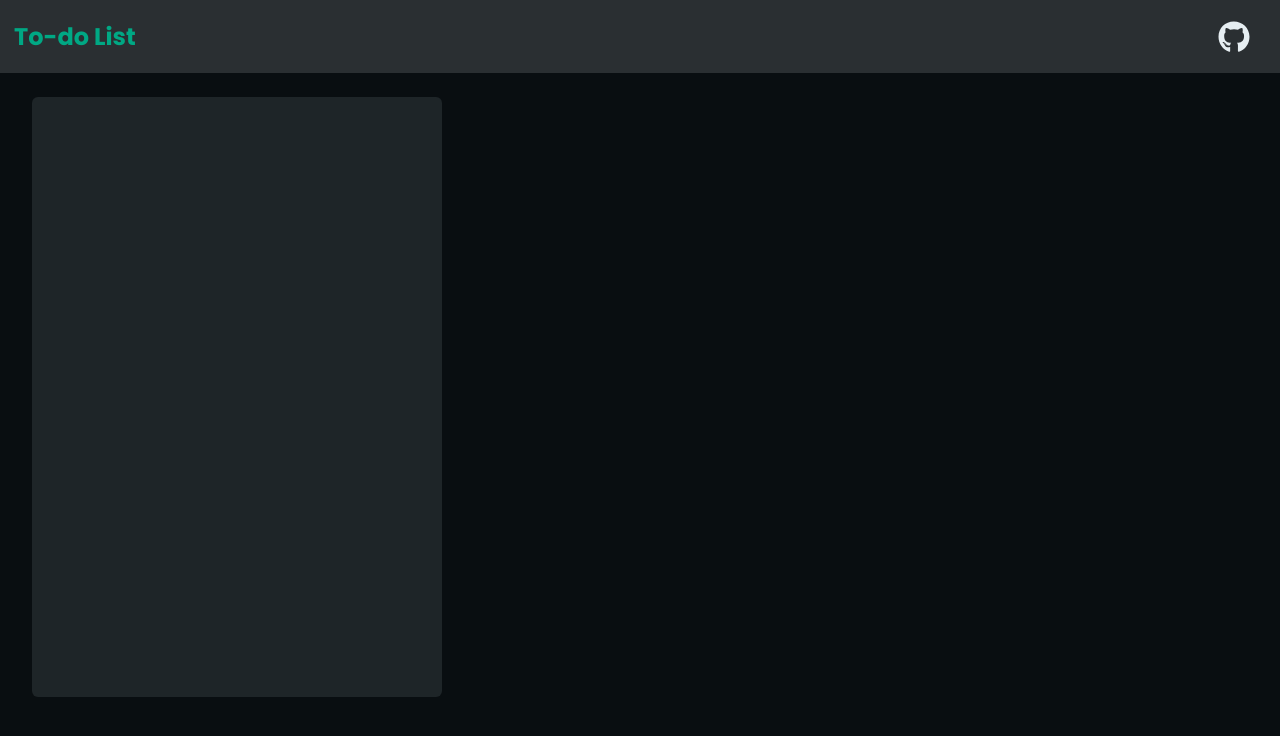
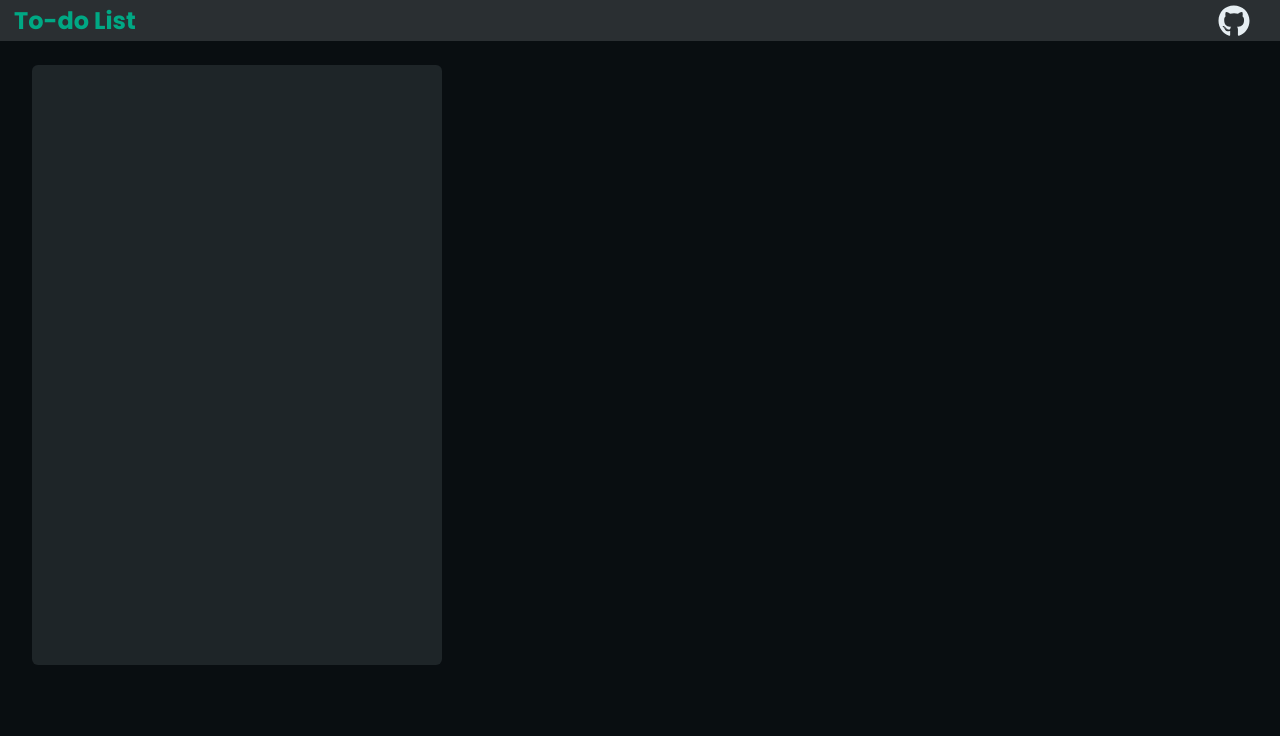
Before and after one commit to commonProgrammerr/whats2do, a Next.js app: page / in a window 1280 px wide. Shown: the top 736 px of the page. Built offline with nearby package versions, Linux system fonts and the light colour scheme.

Commit message:
fix: css reset aplicado para todas as tags

```diff
--- a/styles/globalStyle.ts
+++ b/styles/globalStyle.ts
@@ -3,13 +3,19 @@ import { createGlobalStyle } from 'styled-components'
 export const GlobalStyle = createGlobalStyle`
 
 * {
-    font-family: 'Poppins', 'Roboto', sans-serif;
-}
-
-body {
   margin: 0;
   padding: 0;
   box-sizing: border-box;
-  background-color: ${({theme}) => theme.colors.app.background};
+  font-family: 'Poppins', 'Roboto', sans-serif;
+}
+
+input, textarea, button {
+  border: none;
+  outline: 0;
+}
+
+
+body {
+  background-color: ${({ theme }) => theme.colors.app.background};
 }
 `;
--- a/styles/theme.ts
+++ b/styles/theme.ts
@@ -5,7 +5,7 @@ export default {
 
 
     inverse: "#f1f1f2",
-    shadow: "#000",
+    shadow: "#000000",
     overlay: "#090e11",
     success: "#00af9c",
     danger: "#ef697a",
@@ -51,3 +51,12 @@ export default {
     }
   }
 }
+/*
+compose-input-background: #33383b;
+compose-input-background-focused: #3f5560;
+compose-input-border: #33383b;
+compose-input-border-focused: #415a67;
+compose-panel-background: #1e2428;
+compose-panel-background-hover: #161e23;
+compose-primary: #f1f1f2;
+*/
```
